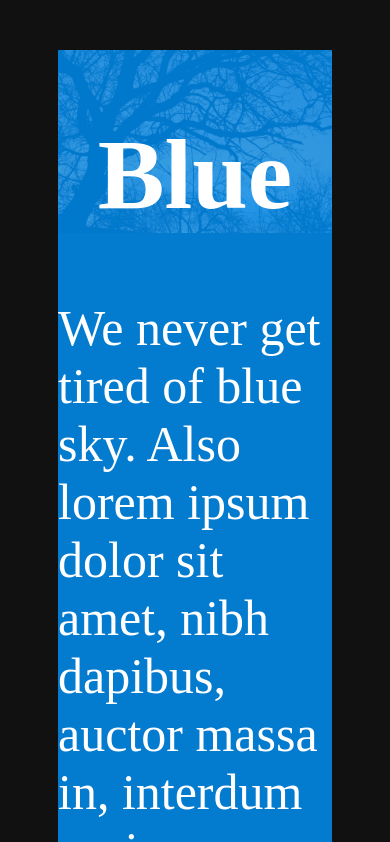
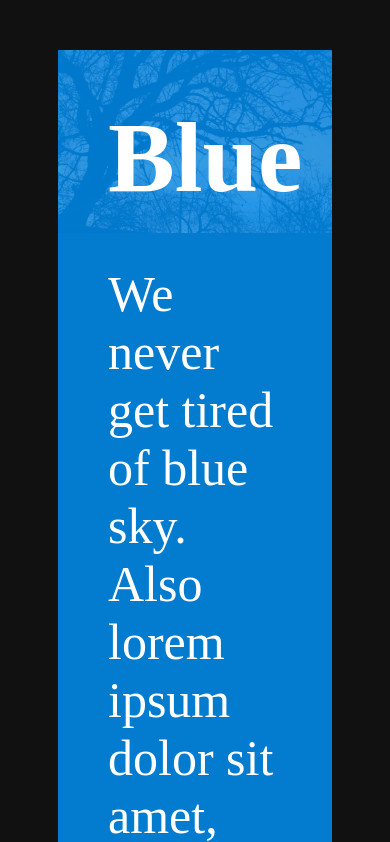
Before and after one commit to GhitaB/sample-design-semi-transparent-background, a plain HTML site: page index.html in a window 390 px wide. Shown: the top 842 px of the page. Drawn offline with Linux system fonts and the light colour scheme.

Commit message:
Fix scroll problem on small screens.

```diff
--- a/styles.css
+++ b/styles.css
@@ -19,15 +19,14 @@ div.background {
 div.layer {
   background-color: rgba(0, 150, 255, 0.8);
   color: #FFFFFF;
-  height: 100%;
-  position: absolute;
-  top: 0;
-  overflow: auto;
+  padding: 50px;
+  min-height: 100%;
 }
 
 div.layer h1 {
   text-align: center;
   font-size: 100px;
+  margin: 0;
 }
 
 div.layer p {
```
